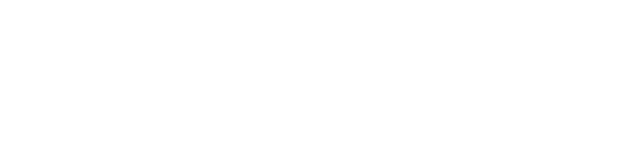
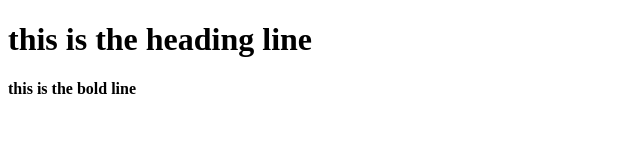
Before and after one commit to manshayadav/practice, a plain HTML site: page index.html in a window 1280 px wide. Shown: the whole page, without its empty margins (0-640 px from the left). Drawn offline with Linux system fonts and the light colour scheme.

Commit message:
html tag was modified ravi

```diff
--- a/index.html
+++ b/index.html
@@ -1,7 +1,10 @@
 <!Doctype html>
-<html>
+<html lang="us english">
 <head>
 </head>
 <body>
+<h1>this is the heading line</h1>
+<b>this is the bold line</b>
+
 </body>
 </html>
```
